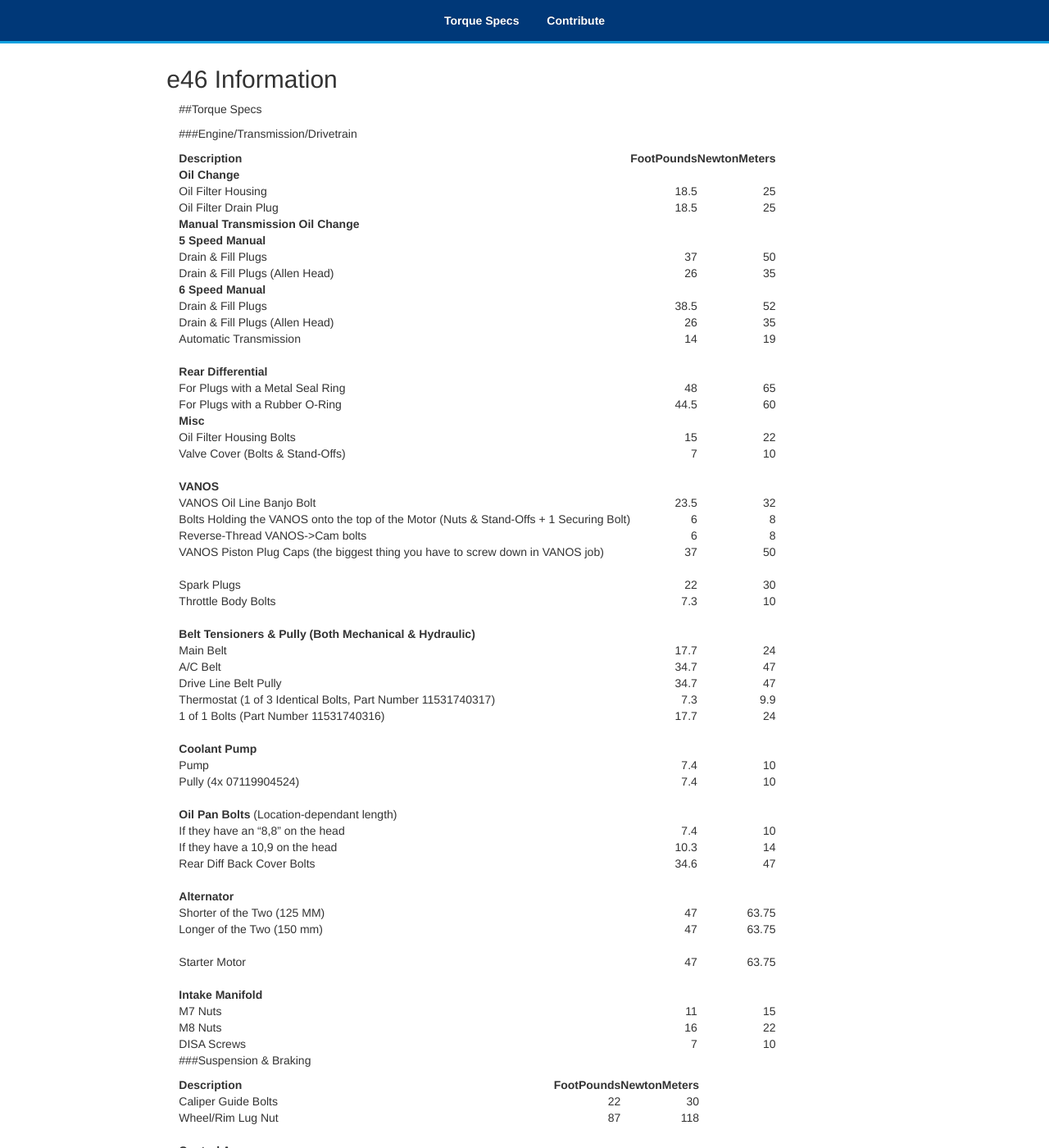
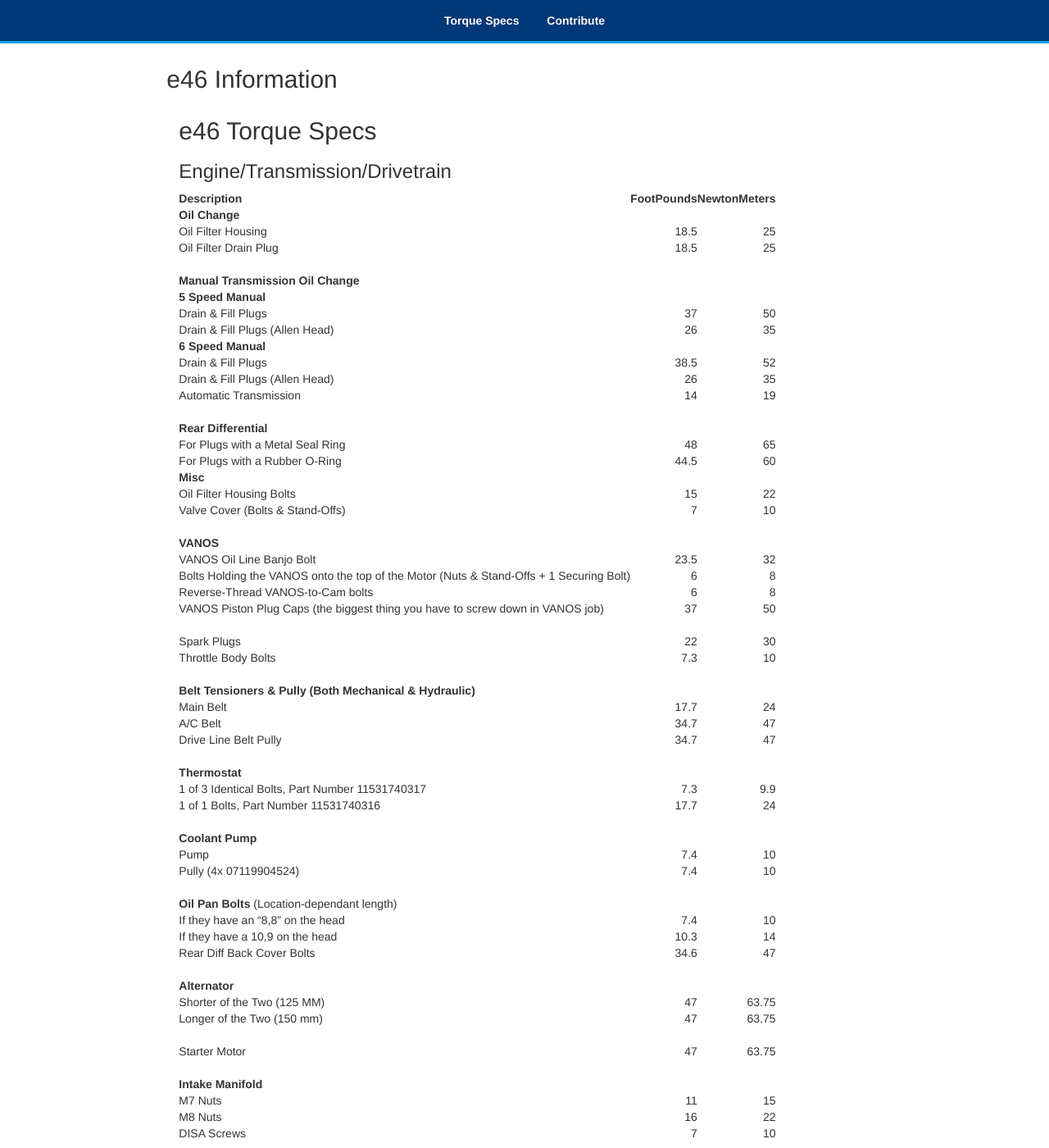
Before and after one commit to rpunt/rpunt.github.io, a Jekyll site: the page built from e46/torque_specs.md, in a window 1280 px wide and 1400 px high. Shown: the whole window at 82% size. Built offline with Jekyll 4.4.1, drawn with Linux system fonts in a browser that asks for light colours; nearby versions of some CDN libraries; our own code applies the rules of GitHub Pages for plain Markdown files.

Commit message:
fixed table layouts

```diff
--- a/e46/torque_specs.md
+++ b/e46/torque_specs.md
@@ -2,17 +2,16 @@
 layout: e46
 ---
 
+## e46 Torque Specs
 
-##Torque Specs
-
-
-###Engine/Transmission/Drivetrain
+### Engine/Transmission/Drivetrain
 
 | Description                                                                             | FootPounds | NewtonMeters |
 | --------------------------------------------------------------------------------------- | ---------: | -----------: |
 | **Oil Change**                                                                          |            |              |
 | Oil Filter Housing                                                                      |       18.5 |           25 |
 | Oil Filter Drain Plug                                                                   |       18.5 |           25 |
+|                                                                                         |            |              |
 | **Manual Transmission Oil Change**                                                      |            |              |
 | **5 Speed Manual**                                                                      |            |              |
 | Drain & Fill Plugs                                                                      |         37 |           50 |
@@ -32,7 +31,7 @@ layout: e46
 | **VANOS**                                                                               |            |              |
 | VANOS Oil Line Banjo Bolt                                                               |       23.5 |           32 |
 | Bolts Holding the VANOS onto the top of the Motor (Nuts & Stand-Offs + 1 Securing Bolt) |          6 |            8 |
-| Reverse-Thread VANOS->Cam bolts                                                         |          6 |            8 |
+| Reverse-Thread VANOS-to-Cam bolts                                                       |          6 |            8 |
 | VANOS Piston Plug Caps (the biggest thing you have to screw down in VANOS job)          |         37 |           50 |
 |                                                                                         |            |              |
 | Spark Plugs                                                                             |         22 |           30 |
@@ -42,8 +41,10 @@ layout: e46
 | Main Belt                                                                               |       17.7 |           24 |
 | A/C Belt                                                                                |       34.7 |           47 |
 | Drive Line Belt Pully                                                                   |       34.7 |           47 |
-| Thermostat (1 of 3 Identical Bolts, Part Number 11531740317)                            |        7.3 |          9.9 |
-| 1 of 1 Bolts (Part Number 11531740316)                                                  |       17.7 |           24 |
+|                                                                                         |            |              |
+| **Thermostat**                                                                          |            |              |
+| 1 of 3 Identical Bolts, Part Number 11531740317                                         |        7.3 |          9.9 |
+| 1 of 1 Bolts, Part Number 11531740316                                                   |       17.7 |           24 |
 |                                                                                         |            |              |
 | **Coolant Pump**                                                                        |            |              |
 | Pump                                                                                    |        7.4 |           10 |
@@ -66,7 +67,7 @@ layout: e46
 | DISA Screws                                                                             |          7 |           10 |
 
 
-###Suspension & Braking
+### Suspension & Braking
 
 | Description                                                                      | FootPounds | NewtonMeters |
 | -------------------------------------------------------------------------------- | ---------: | -----------: |
```
